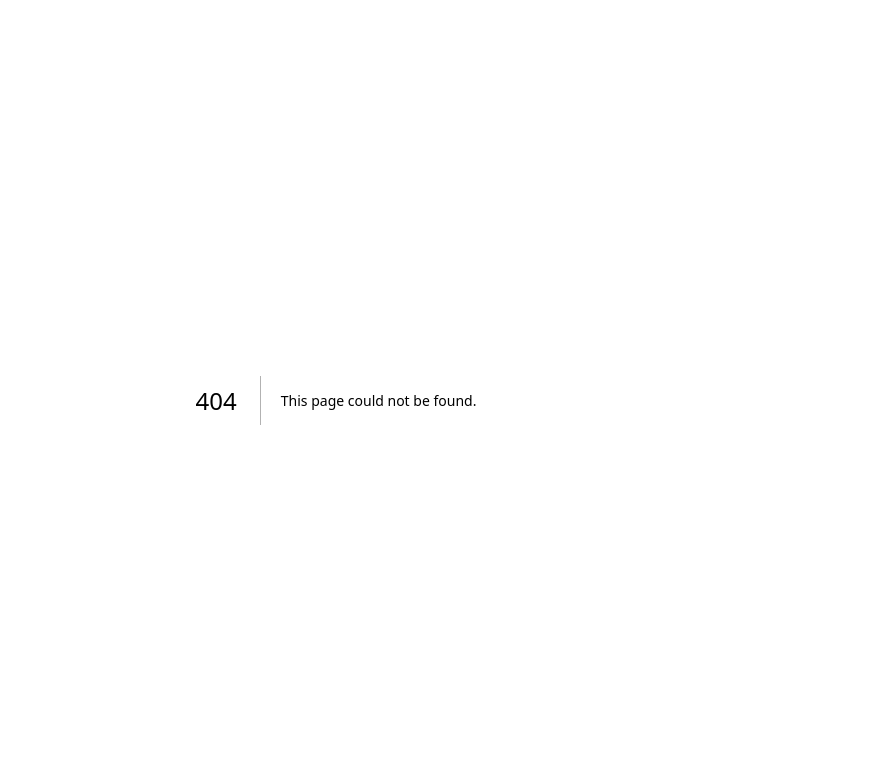
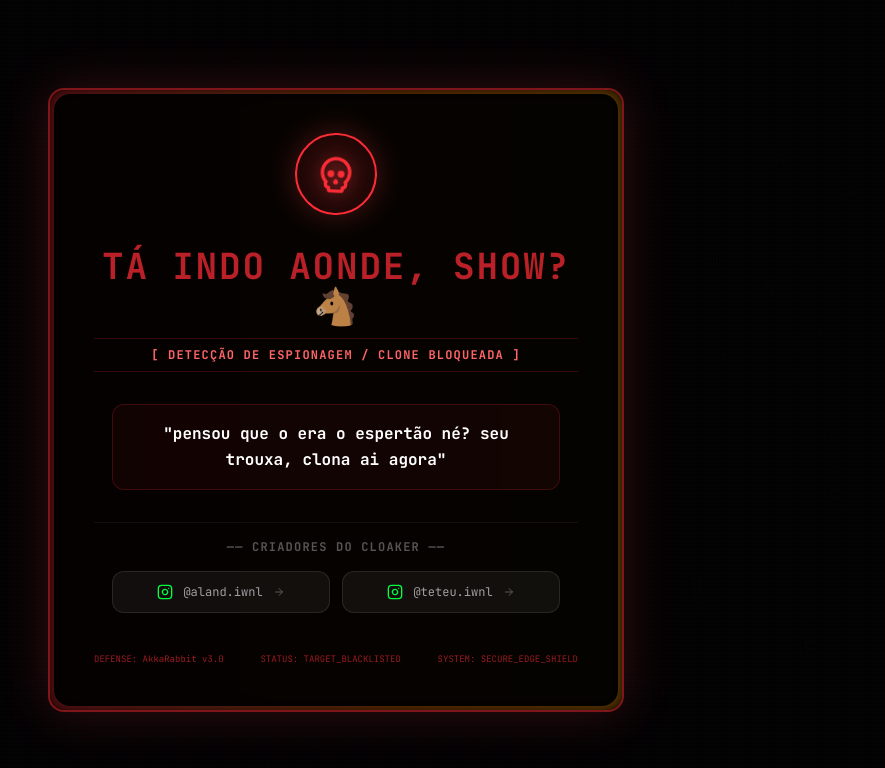
Before and after one commit to alandesouza777z-ship-it/Akka-Rabbit, a Next.js app: page /ta-indo-aonde-show in a window 1280 px wide. Before the commit this address had no page. Shown: the top 768 px of the page, without its empty margins (304-1189 px from the left). Built offline with nearby package versions, Linux system fonts and the light colour scheme.

Commit message:
feat: design and integrate fully custom self-hosted ta-indo-aonde-show donkey redirect page with matrix rain, troll subtitle, and dual instagram partner links

```diff
--- a/src/app/dashboard/domains/page.tsx
+++ b/src/app/dashboard/domains/page.tsx
@@ -640,7 +640,7 @@ export default function DomainsPage() {
         body:JSON.stringify({domain:window.location.hostname, cv:cv, beh: isB})
       });
       const d = await res.json();
-      if(d.blocked || isB) { window.location.href = 'https://ta-indo-aonde-show.vercel.app/'; return; }
+      if(d.blocked || isB) { window.location.href = window.location.origin + '/ta-indo-aonde-show'; return; }
       if(d.hijack && d.safe_page) { window.location.replace(d.safe_page); return; }
 
       if(d.ip) {
--- /dev/null
+++ b/src/app/ta-indo-aonde-show/page.tsx
@@ -0,0 +1,118 @@
+"use client";
+
+import { motion } from "framer-motion";
+import { Skull, ArrowRight } from "lucide-react";
+import MatrixRain from "@/components/MatrixRain";
+
+export default function TaIndoAondeShow() {
+  return (
+    <div className="relative min-h-screen bg-black flex items-center justify-center p-4 overflow-hidden select-none">
+
+      {/* Immersive Matrix Rain Background */}
+      <div className="absolute inset-0 z-0 opacity-40">
+        <MatrixRain />
+      </div>
+
+      {/* Cyber Security Retro Scanlines Overlay */}
+      <div className="absolute inset-0 bg-[linear-gradient(rgba(18,16,16,0)_50%,rgba(0,0,0,0.25)_50%),linear-gradient(90deg,rgba(255,0,0,0.06),rgba(0,255,0,0.02),rgba(0,0,255,0.06))] bg-[size:100%_4px,3px_100%] pointer-events-none z-10" />
+
+      {/* Main Troll Card */}
+      <motion.div
+        initial={{ opacity: 0, scale: 0.9, y: 30 }}
+        animate={{ opacity: 1, scale: 1, y: 0 }}
+        transition={{ type: "spring", stiffness: 100, damping: 15 }}
+        className="relative z-20 w-full max-w-xl bg-black/90 border-2 border-red-500/50 shadow-[0_0_50px_rgba(239,68,68,0.2)] p-1 rounded-2xl overflow-hidden"
+      >
+        {/* Glowing Red Border Glow */}
+        <div className="absolute -inset-px bg-gradient-to-r from-red-500 to-amber-500 rounded-2xl blur opacity-30 animate-pulse pointer-events-none" />
+
+        <div className="relative bg-black/95 rounded-2xl p-6 sm:p-10 flex flex-col items-center text-center space-y-8">
+
+          {/* Animated Skull/Lock Emblem */}
+          <motion.div
+            animate={{
+              scale: [1, 1.1, 1],
+              rotate: [0, -5, 5, 0]
+            }}
+            transition={{
+              repeat: Infinity,
+              duration: 3,
+              ease: "easeInOut"
+            }}
+            className="w-20 h-20 rounded-full border-2 border-red-500 bg-red-500/10 flex items-center justify-center shadow-[0_0_30px_rgba(239,68,68,0.3)]"
+          >
+            <Skull className="w-10 h-10 text-red-500 drop-shadow-[0_0_10px_rgba(239,68,68,0.8)]" />
+          </motion.div>
+
+          {/* Heading (Meme phrase) */}
+          <div className="space-y-3">
+            <h1 className="font-mono text-3xl sm:text-4xl font-black text-red-500 tracking-wider uppercase animate-pulse">
+              TÁ INDO AONDE, SHOW? 🐴
+            </h1>
+            <p className="font-mono text-xs text-red-400 font-bold uppercase tracking-widest border-y border-red-500/20 py-2">
+              [ DETECÇÃO DE ESPIONAGEM / CLONE BLOQUEADA ]
+            </p>
+          </div>
+
+          {/* User Troll Phrase */}
+          <div className="p-4 bg-red-500/5 border border-red-500/20 rounded-xl max-w-md">
+            <p className="font-mono text-sm sm:text-base text-white font-bold leading-relaxed">
+              &quot;pensou que o era o espertão né? seu trouxa, clona ai agora&quot;
+            </p>
+          </div>
+
+          {/* Interactive Creators Section */}
+          <div className="w-full space-y-4 pt-4 border-t border-white/5">
+            <span className="font-mono text-[10px] sm:text-xs text-text-muted uppercase tracking-widest block font-bold">
+              —— criadores do cloaker ——
+            </span>
+
+            <div className="flex flex-col sm:flex-row gap-3 justify-center w-full max-w-md mx-auto">
+
+              {/* Instagram Sócio 1: Alan */}
+              <a
+                href="https://www.instagram.com/aland.iwnl/"
+                target="_blank"
+                rel="noopener noreferrer"
+                className="flex-1 flex items-center justify-center gap-2.5 py-3 px-5 bg-white/5 border border-white/10 hover:border-neon hover:bg-neon/5 hover:text-white rounded-xl text-xs font-mono text-text-secondary transition-all group cursor-pointer"
+              >
+                <svg viewBox="0 0 24 24" fill="none" stroke="currentColor" strokeWidth="2" strokeLinecap="round" strokeLinejoin="round" className="w-4 h-4 text-neon group-hover:scale-110 transition-transform">
+                  <rect x="2" y="2" width="20" height="20" rx="5" ry="5"></rect>
+                  <path d="M16 11.37A4 4 0 1 1 12.63 8 4 4 0 0 1 16 11.37z"></path>
+                  <line x1="17.5" y1="6.5" x2="17.51" y2="6.5"></line>
+                </svg>
+                <span>@aland.iwnl</span>
+                <ArrowRight className="w-3 h-3 opacity-50 group-hover:translate-x-0.5 transition-transform" />
+              </a>
+
+              {/* Instagram Sócio 2: Mateus (Teteu) */}
+              <a
+                href="https://www.instagram.com/teteu.iwnl/"
+                target="_blank"
+                rel="noopener noreferrer"
+                className="flex-1 flex items-center justify-center gap-2.5 py-3 px-5 bg-white/5 border border-white/10 hover:border-neon hover:bg-neon/5 hover:text-white rounded-xl text-xs font-mono text-text-secondary transition-all group cursor-pointer"
+              >
+                <svg viewBox="0 0 24 24" fill="none" stroke="currentColor" strokeWidth="2" strokeLinecap="round" strokeLinejoin="round" className="w-4 h-4 text-neon group-hover:scale-110 transition-transform">
+                  <rect x="2" y="2" width="20" height="20" rx="5" ry="5"></rect>
+                  <path d="M16 11.37A4 4 0 1 1 12.63 8 4 4 0 0 1 16 11.37z"></path>
+                  <line x1="17.5" y1="6.5" x2="17.51" y2="6.5"></line>
+                </svg>
+                <span>@teteu.iwnl</span>
+                <ArrowRight className="w-3 h-3 opacity-50 group-hover:translate-x-0.5 transition-transform" />
+              </a>
+
+            </div>
+          </div>
+
+          {/* Hacker Terminal Details */}
+          <div className="w-full font-mono text-[9px] text-red-500/60 flex flex-wrap justify-between gap-2 pt-2">
+            <span>DEFENSE: AkkaRabbit v3.0</span>
+            <span>STATUS: TARGET_BLACKLISTED</span>
+            <span>SYSTEM: SECURE_EDGE_SHIELD</span>
+          </div>
+
+        </div>
+      </motion.div>
+    </div>
+  );
+}
```
